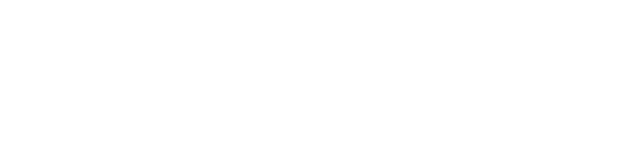
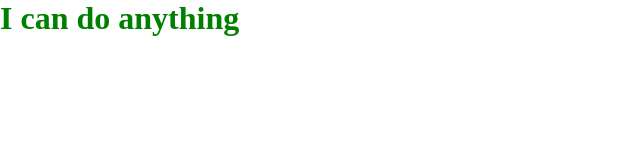
Before and after one commit to mrirafi/webdev-by-jm, a plain HTML site: page index.html in a window 1280 px wide. Shown: the whole page, without its empty margins (0-640 px from the left). Drawn offline with Linux system fonts and the light colour scheme.

Commit message:
color add

```diff
--- a/index.html
+++ b/index.html
@@ -9,5 +9,7 @@
 </head>
 <body>
 
+    <h1>I can do anything</h1>
+
 </body>
 </html>
--- a/style.css
+++ b/style.css
@@ -2,3 +2,7 @@
     margin: 0;
     padding: 0;
 }
+
+h1{
+    color: green;
+}
```
